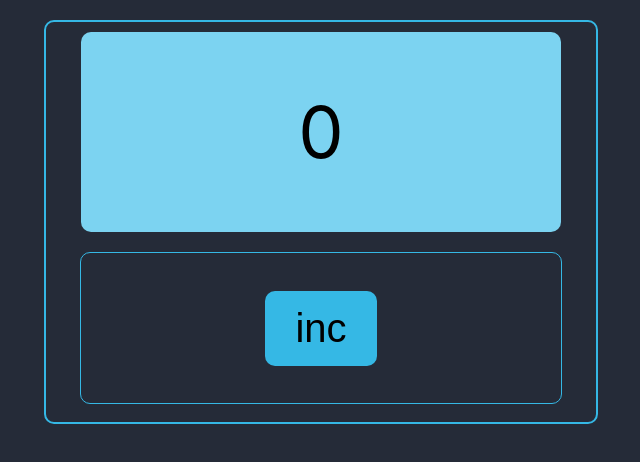
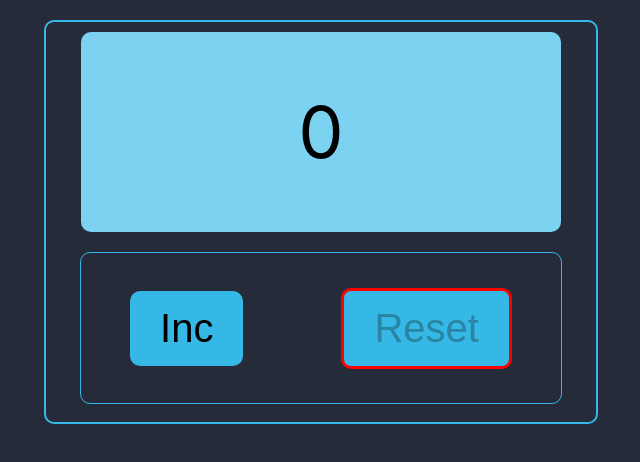
Before and after one commit to FilimonovKostya/Counter, a React (Create React App) app: page / in a window 1280 px wide. Shown: the top 462 px of the page, without its empty margins (319-959 px from the left). Built offline with nearby package versions, Linux system fonts and the light colour scheme.

Commit message:
final version , not bad refactoring

```diff
--- a/src/App.css
+++ b/src/App.css
@@ -12,6 +12,15 @@ body {
   background-color: #252b38;
 }
 
+.window{
+  height: 200px;
+  width: 480px;
+  border-radius: 10px;
+  margin: 10px auto;
+  background-color: #7cd3f1;
+  font-size: 72px;
+  line-height: 200px;
+}
 
 .incReset {
   height: 150px;
@@ -33,3 +42,8 @@ body {
   outline: none;
   cursor: pointer;
 }
+
+.error{
+  outline: none;
+  border: 3px solid red;
+}
--- a/src/App.tsx
+++ b/src/App.tsx
@@ -1,26 +1,23 @@
 import React, {useState} from 'react';
 import './App.css';
-import {WindowCounter} from "./Components/WindowCounter";
-import {IncReset} from "./Components/IncReset/IncReset";
+import WindowCounter from './Components/WindowCounter';
+import IncReset from './Components/IncReset';
 
 
 function App() {
 
-    let [numbers,setNumbers] = useState(0)
+    let [numbers, setNumber] = useState<number>(0)
 
+    function IncNumbers() { (numbers < 5) ? setNumber(++numbers) : setNumber(5) }
 
-    function addNumbers() {
-        (numbers < 5) ? setNumbers(++numbers) : setNumbers(5)
-    }
-
-    function removeNumbers() {
-        (numbers > 0) ? setNumbers(0) : setNumbers(0)
+    function ResNumber()  {
+        setNumber(0)
     }
 
     return (
         <div className={'wrapper'}>
-            <WindowCounter number={numbers}/>
-            <IncReset  addNumbers={addNumbers} removeNumbers={removeNumbers} value={numbers}/>
+            <WindowCounter valueNumbers={numbers}/>
+            <IncReset incNumbers={IncNumbers} ResNumber={ResNumber} value={numbers}/>
         </div>
 
     );
--- /dev/null
+++ b/src/Components/IncReset.tsx
@@ -0,0 +1,22 @@
+import React from "react";
+
+type PropsType = {
+    incNumbers: () => void
+    ResNumber: () => void
+    value: number
+}
+
+function IncReset(props: PropsType) {
+    return <div className={'incReset'}>
+        <button className={props.value < 5 ? 'inc' : `inc error`}
+                onClick={props.incNumbers}
+                disabled={props.value === 5}>Inc</button>
+
+        <button className={props.value > 0 ? 'inc' : 'inc error'}
+                onClick={props.ResNumber}
+                disabled={props.value < 1}>Reset</button>
+
+    </div>
+}
+
+export default IncReset
--- a/src/Components/IncReset/Inc.tsx
+++ /dev/null
@@ -1,20 +0,0 @@
-import React from "react";
-
-type PropsType = {
-    addNumbers: () => void
-    removeNumbers:() => void
-    value: number
-}
-
-
-export function Inc(props: PropsType) {
-    // if (props.value === 5) return <button disabled={true} className={'inc'}  onClick={() => props.addNumbers()}>Inc</button>
-    // else return <button  className={'inc'} onClick={() => props.addNumbers()}>Inc</button>
-    return (
-        <div>
-            <button className={props.value === 5 ? 'inc' : 'reset'}
-                    onClick={()=>{if(props.value === 5){ props.removeNumbers() } else{ props.addNumbers() } }}>
-                {props.value === 5 ? 'reset' : 'inc' }</button>
-        </div>
-    )
-}
--- a/src/Components/IncReset/IncReset.tsx
+++ /dev/null
@@ -1,19 +0,0 @@
-import React from "react";
-import {Inc} from "./Inc";
-import {Reset} from "./Reset";
-
-
-
-type PropsType={
-    addNumbers:() => void
-    removeNumbers:() => void
-    value:number
-}
-
-export function IncReset(props:PropsType) {
-
-    return <div className={'incReset'}>
-        <Inc addNumbers={props.addNumbers} value={props.value}  removeNumbers={props.removeNumbers} />
-        {/*<Reset removeNumbers={props.removeNumbers} value={props.value}/>*/}
-    </div>
-}
--- a/src/Components/WindowCounter.tsx
+++ b/src/Components/WindowCounter.tsx
@@ -1,24 +1,13 @@
 import React from "react";
 
 type PropsType = {
-    number: number
+    valueNumbers: number
 }
 
-export function WindowCounter(props: PropsType){
-
-let styleWindow = {
-    height: '200px',
-    width: '480px',
-    borderRadius: '10px',
-    margin: '10px auto',
-    backgroundColor: '#7cd3f1',
-    fontSize: '72px',
-    lineHeight: '200px',
+function WindowCounter(props: PropsType) {
+    return <div className={'window'}>
+        <span>{props.valueNumbers}</span>
+    </div>
 }
 
-let changeColor={
-    color: props.number >= 5 ? 'red' : ''
-}
-
-return <div style={styleWindow}><span style={changeColor}> {props.number} </span></div>
-}
+export default WindowCounter
```
Also changed, not shown: src/Components/IncReset/Reset.tsx (deleted, +0 -14 lines).
